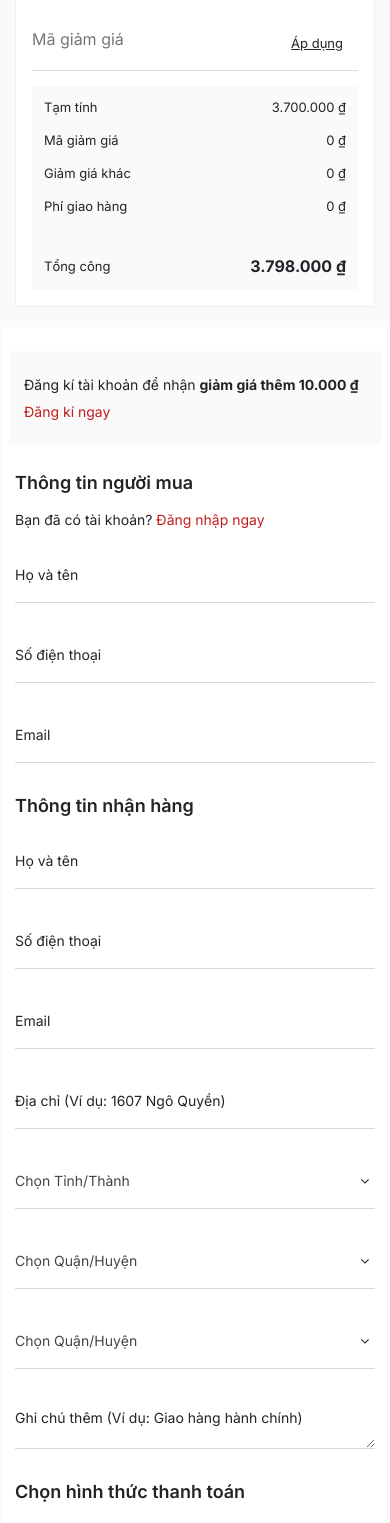
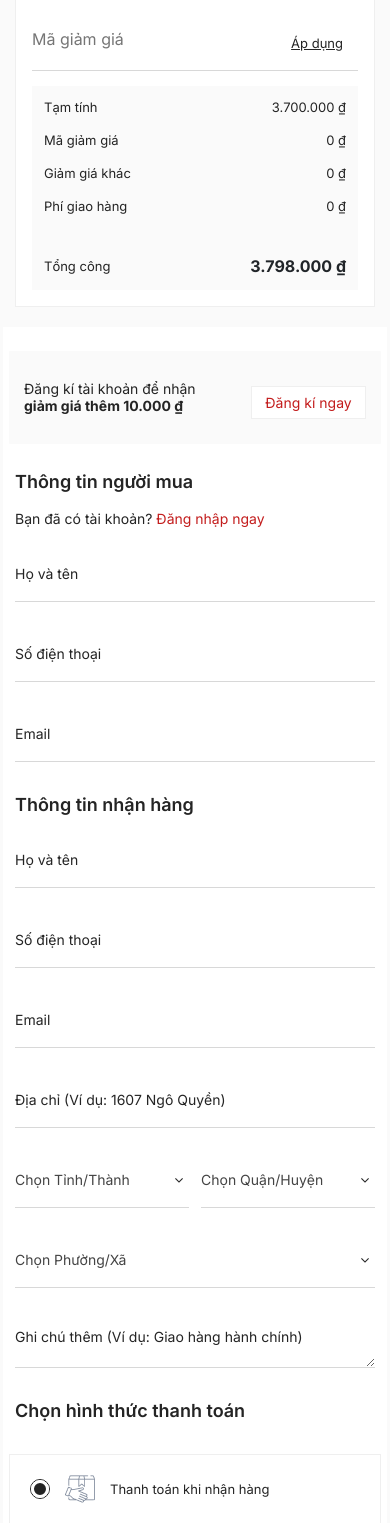
Before and after one commit to Tuanh4198/UI-Design, a PHP site: page /checkout-auth.html in a window 390 px wide. Shown: the part 615-2138 px from the top of the page. Run offline with PHP 8.4, Linux system fonts and the light colour scheme.

Commit message:
update checkout page

```diff
--- a/checkout-V2.html
+++ b/checkout-V2.html
@@ -679,7 +679,7 @@
                             <div class="col-12">
                                 <input type="text" class="field" placeholder="Địa chỉ (Ví dụ: 1607 Ngô Quyền)" name="" id="">
                             </div>
-                            <div class="col-xl-4 col-12">
+                            <div class="col-xl-4 col-6">
                                 <select class="select2 field" name="">
 									<option value="AL">Chọn Tỉnh/Thành</option>
 									<option value="AL">Hà Nội</option>
@@ -687,7 +687,7 @@
 									<option value="WY">Hải Dương</option>
 								</select>
                             </div>
-                            <div class="col-xl-4 col-12">
+                            <div class="col-xl-4 col-6">
                                 <select class="select2 field" name="">
 									<option value="">Chọn Quận/Huyện</option>
 									<option value="AL">Hà Nội</option>
@@ -697,7 +697,7 @@
                             </div>
                             <div class="col-xl-4 col-12">
                                 <select class="select2 field" name="">
-									<option value="">Chọn Quận/Huyện</option>
+									<option value="">Chọn Phường/Xã</option>
 									<option value="AL">Hà Nội</option>
 									<option value="WY">Hải Phòng</option>
 									<option value="WY">Hải Dương</option>
--- a/checkout-auth-V2.html
+++ b/checkout-auth-V2.html
@@ -704,7 +704,7 @@
                             <div class="col-12">
                                 <input type="text" class="field" placeholder="Địa chỉ (Ví dụ: 1607 Ngô Quyền)" name="" id="">
                             </div>
-                            <div class="col-xl-4 col-12">
+                            <div class="col-xl-4 col-6">
                                 <select class="select2 field" name="">
 									<option value="AL">Chọn Tỉnh/Thành</option>
 									<option value="AL">Hà Nội</option>
@@ -712,7 +712,7 @@
 									<option value="WY">Hải Dương</option>
 								</select>
                             </div>
-                            <div class="col-xl-4 col-12">
+                            <div class="col-xl-4 col-6">
                                 <select class="select2 field" name="">
 									<option value="">Chọn Quận/Huyện</option>
 									<option value="AL">Hà Nội</option>
@@ -722,7 +722,7 @@
                             </div>
                             <div class="col-xl-4 col-12">
                                 <select class="select2 field" name="">
-									<option value="">Chọn Quận/Huyện</option>
+									<option value="">Chọn Phường/Xã</option>
 									<option value="AL">Hà Nội</option>
 									<option value="WY">Hải Phòng</option>
 									<option value="WY">Hải Dương</option>
--- a/checkout-auth.html
+++ b/checkout-auth.html
@@ -704,7 +704,7 @@
                             <div class="col-12">
                                 <input type="text" class="field" placeholder="Địa chỉ (Ví dụ: 1607 Ngô Quyền)" name="" id="">
                             </div>
-                            <div class="col-xl-4 col-12">
+                            <div class="col-xl-4 col-6">
                                 <select class="select2 field" name="">
 									<option value="AL">Chọn Tỉnh/Thành</option>
 									<option value="AL">Hà Nội</option>
@@ -712,7 +712,7 @@
 									<option value="WY">Hải Dương</option>
 								</select>
                             </div>
-                            <div class="col-xl-4 col-12">
+                            <div class="col-xl-4 col-6">
                                 <select class="select2 field" name="">
 									<option value="">Chọn Quận/Huyện</option>
 									<option value="AL">Hà Nội</option>
@@ -722,7 +722,7 @@
                             </div>
                             <div class="col-xl-4 col-12">
                                 <select class="select2 field" name="">
-									<option value="">Chọn Quận/Huyện</option>
+									<option value="">Chọn Phường/Xã</option>
 									<option value="AL">Hà Nội</option>
 									<option value="WY">Hải Phòng</option>
 									<option value="WY">Hải Dương</option>
--- a/checkout.html
+++ b/checkout.html
@@ -695,7 +695,7 @@
 									<option value="WY">Hải Dương</option>
 								</select>
                             </div>
-                            <div class="col-xl-12 col-12">
+                            <div class="col-xl-4 col-12">
                                 <select class="select2 field" name="">
 									<option value="">Chọn Phường/Xã</option>
 									<option value="AL">Hà Nội</option>
--- a/style/pages/_checkout.less
+++ b/style/pages/_checkout.less
@@ -45,7 +45,7 @@
 		}
 
 		.product-detail-wrapper {
-			.product-detail{
+			.product-detail {
 				flex: 1;
 				display: flex;
 				flex-direction: column;
@@ -93,7 +93,9 @@
 				color: @base_color;
 				margin-top: 0;
 
-				&:hover {color: @hover_color;}
+				&:hover {
+					color: @hover_color;
+				}
 			}
 
 			.product-option {
@@ -138,7 +140,9 @@
 						cursor: pointer;
 						padding: 0 5px;
 
-						&:hover {color: black}
+						&:hover {
+							color: black
+						}
 					}
 
 					input {
@@ -230,8 +234,8 @@
 	.cart-info {
 		position: relative;
 		z-index: 1;
-		padding-top:40px;
-		padding-bottom:20px;
+		padding-top: 40px;
+		padding-bottom: 20px;
 		margin-left: 10px;
 		display: flex;
 		flex-direction: column;
@@ -262,9 +266,9 @@
 			.order-info {
 				background-color: #FAFAFA;
 				padding: 25px;
-				margin-top:15px;
+				margin-top: 15px;
 
-				> div {
+				>div {
 					&:not(:last-child) {
 						margin-bottom: 15px;
 					}
@@ -340,17 +344,17 @@
 				display: inline-block;
 			}
 
-			.col-6 {
+			.col6 {
 				width: calc(~'(100% - 16px)/2');
 				max-width: calc((100% - 16px)/2);
 			}
 
-			.col-4 {
+			.col4 {
 				width: calc(~'(100% - 32px)/3');
 				max-width: calc(~'(100% - 32px)/3');
 			}
 
-			.col-3 {
+			.col3 {
 				width: calc(~'(100% - 48px)/4');
 				max-width: calc(~'(100% - 48px)/4');
 			}
@@ -390,7 +394,7 @@
 				}
 
 				.select2-selection__rendered {
-					padding-left:0;
+					padding-left: 0;
 				}
 
 				.select2-selection__arrow {
@@ -418,7 +422,7 @@
 				.select2-container--default .select2-selection--single,
 				.field {
 					&:hover {
-						+ .list-option {
+						+.list-option {
 							opacity: 1;
 							visibility: visible;
 						}
@@ -447,6 +451,7 @@
 					box-shadow: 0px 4px 30px rgba(0, 0, 0, 0.12);
 					-moz-box-shadow: 0px 4px 30px rgba(0, 0, 0, 0.12);
 					-webkit-box-shadow: 0px 4px 30px rgba(0, 0, 0, 0.12);
+
 					li {
 						font-size: 14px;
 						height: 30px;
@@ -535,8 +540,8 @@
 					left: -9999px;
 				}
 
-				[type="radio"]:checked + label:before,
-				[type="radio"]:not(:checked) + label:before {
+				[type="radio"]:checked+label:before,
+				[type="radio"]:not(:checked)+label:before {
 					content: '';
 					position: absolute;
 					left: 0;
@@ -549,8 +554,8 @@
 					background: #fff;
 				}
 
-				[type="radio"]:checked + label:after,
-				[type="radio"]:not(:checked) + label:after {
+				[type="radio"]:checked+label:after,
+				[type="radio"]:not(:checked)+label:after {
 					content: '';
 					width: 18px;
 					height: 18px;
@@ -565,12 +570,12 @@
 					transition: all 0.2s ease;
 				}
 
-				[type="radio"]:not(:checked) + label:after {
+				[type="radio"]:not(:checked)+label:after {
 					opacity: 0;
 					transform: translateY(-50%) scale(0);
 				}
 
-				[type="radio"]:checked + label:after {
+				[type="radio"]:checked+label:after {
 					opacity: 1;
 					transform: translateY(-50%) scale(1);
 				}
@@ -754,12 +759,12 @@
 				color: @base_color;
 			}
 
-			tbody{
+			tbody {
 				tr {
 					&:nth-of-type(odd) {
 						background: #FFFFFF;
 
-						> * {
+						>* {
 							background: #FFFFFF;
 							box-shadow: none;
 						}
@@ -768,7 +773,7 @@
 					&:nth-child(2n) {
 						background: #F7F7F7;
 
-						> * {
+						>* {
 							background: #F7F7F7;
 							box-shadow: none;
 						}
@@ -792,7 +797,12 @@
 			.table-info-user {
 				border: none;
 
-				tbody, td, tfoot, th, thead, tr{
+				tbody,
+				td,
+				tfoot,
+				th,
+				thead,
+				tr {
 					border-width: 0;
 				}
 
@@ -843,7 +853,7 @@
 		.product-wrapper.row {
 			margin: 0 -5px;
 
-			> div {
+			>div {
 				padding: 0 5px;
 			}
 		}
@@ -851,6 +861,7 @@
 		.mini-cart-wrapper {
 			.product-wrapper {
 				.product-detail-wrapper {
+
 					.product-name,
 					.new-price,
 					.old-price,
@@ -921,6 +932,7 @@
 
 @media only screen and (max-width: 767px) {
 	.checkout-page {
+
 		.cart-content-wrapper,
 		.cart-info {
 			margin: 0;
@@ -937,7 +949,9 @@
 		.order-success-wrapper {
 			.order-success-header {
 				p {
-					br { display: none; }
+					br {
+						display: none;
+					}
 				}
 			}
 		}
@@ -957,50 +971,79 @@
 			}
 		}
 
-		.cart-info{
+		.cart-info {
 			padding-top: 16px;
 
-			.mini-cart-info-wrapper{
+			.mini-cart-info-wrapper {
 				border-width: 1px;
 				border-style: solid;
 				border-color: #EFEFEF;
 				background-color: white;
 				padding: 16px;
 
-				.field{
+				.field {
 					padding-top: 7px;
 				}
 
-				.order-info{
+				.order-info {
 					padding: 12px;
 				}
 			}
 
 		}
 
-		.cart-form-wrapper{
+		.cart-form-wrapper {
 			background-color: white;
-			padding-top: 24px;
+			padding-top: 12px;
 			padding-bottom: 41px;
 			border-width: 0 0 1px;
 			border-style: solid;
 			border-color: #EEEEEE;
 		}
+
+		.cart-content-wrapper {
+			padding-top: 12px;
+
+			.info-usser {
+				.sign-in-wrapper {
+					.dflex;
+					background-color: #FAFAFA;
+
+					span {
+						width: 182px;
+					}
+
+					.sign-in-now {
+						width: 115px;
+						border-width: 1px;
+						border-style: solid;
+						border-color: #EFEFEF;
+						background-color: white;
+						text-align: center;
+						padding: 7px 0;
+						color: #C31D1D;
+						font-size: 14px;
+						font-weight: 400;
+						line-height: 17px;
+					}
+				}
+			}
+		}
 	}
 
 	.mini-cart-wrapper {
-		.list-products{
+		.list-products {
 			padding-right: 0;
 			max-height: unset;
 
-			li{
+			li {
 				border-width: 0 0 1px;
 				border-style: solid;
 				border-color: #EFEFEF;
 				padding-bottom: 16.25px;
 				margin-bottom: 16.25px;
 
-				&:last-child{
+				&:last-child {
 					margin-bottom: 0;
 					padding-bottom: 0;
 					border-width: 0;
```
Also changed, not shown: style/pages/style.css, style/pages/style_v2.css.
